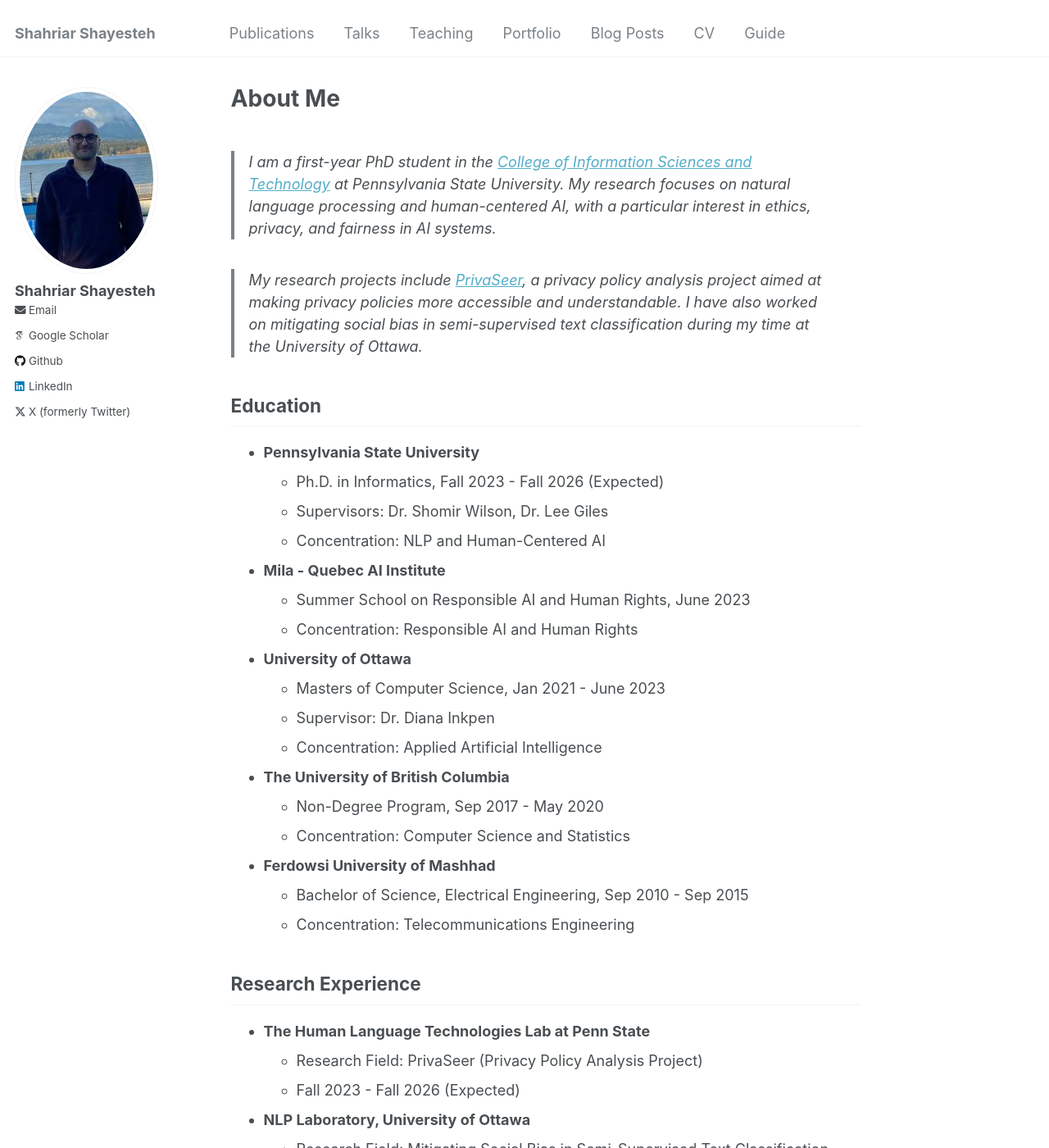
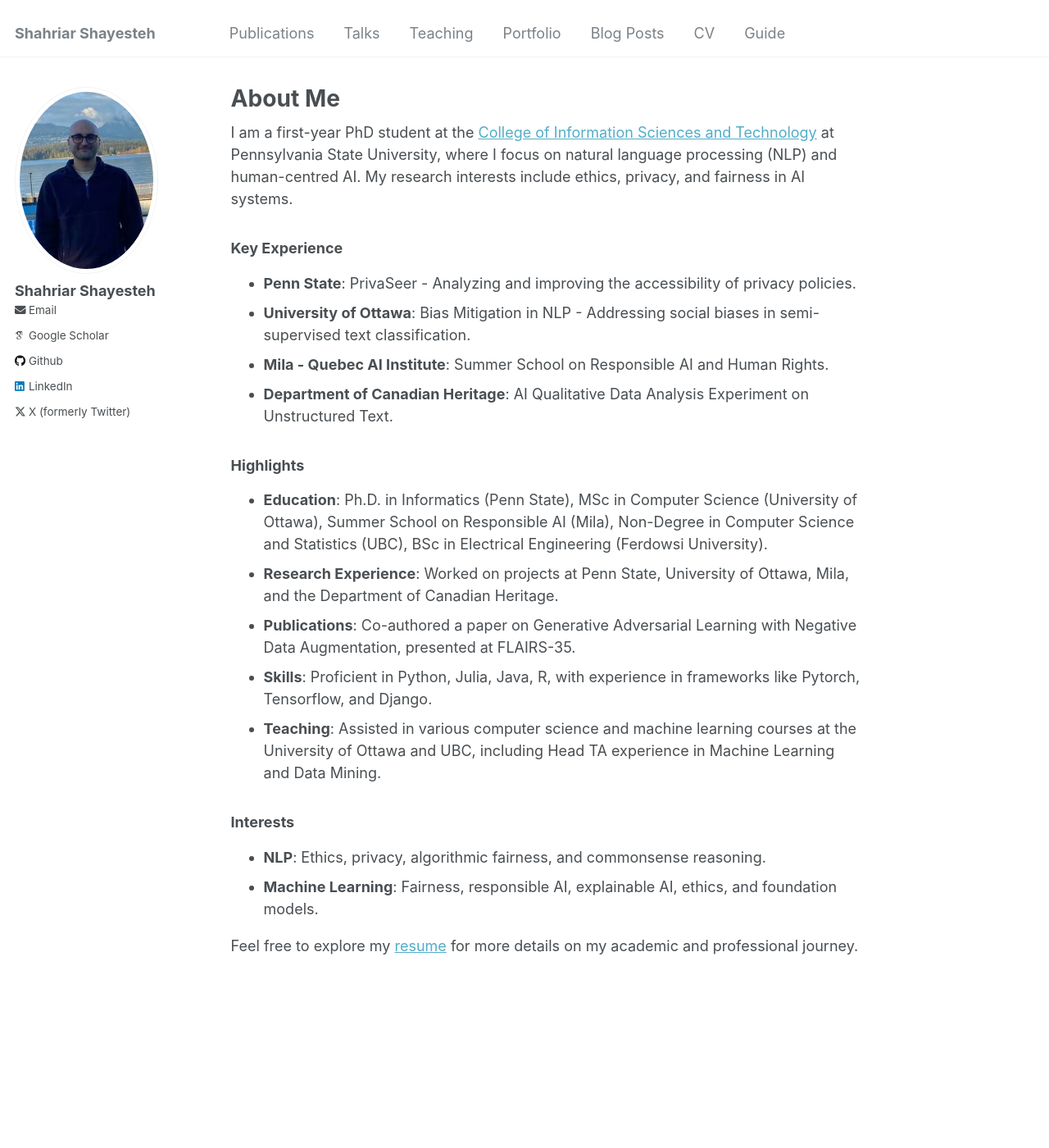
Before and after one commit to shahriarshayesteh/shahriarshayesteh.github.io, a Jekyll site: the page built from _pages/about.md, in a window 1280 px wide and 1400 px high. Shown: the whole window at 82% size. Built offline with Jekyll 4.4.1, drawn with Linux system fonts in a browser that asks for light colours; some web fonts are replaced; some of the changed text lies outside the part shown.

Commit message:
Update about.md

```diff
--- a/_pages/about.md
+++ b/_pages/about.md
@@ -8,71 +8,23 @@ redirect_from:
   - /about.html
 ---
 
-> I am a first-year PhD student in the [College of Information Sciences and Technology](https://ist.psu.edu/) at Pennsylvania State University. My research focuses on natural language processing and human-centered AI, with a particular interest in ethics, privacy, and fairness in AI systems.
+I am a first-year PhD student at the [College of Information Sciences and Technology](https://ist.psu.edu/) at Pennsylvania State University, where I focus on natural language processing (NLP) and human-centred AI. My research interests include ethics, privacy, and fairness in AI systems.
 
-> My research projects include [PrivaSeer](https://privaseer.ist.psu.edu), a privacy policy analysis project aimed at making privacy policies more accessible and understandable. I have also worked on mitigating social bias in semi-supervised text classification during my time at the University of Ottawa.
+### Key Experience
+- **Penn State**: PrivaSeer - Analyzing and improving the accessibility of privacy policies.
+- **University of Ottawa**: Bias Mitigation in NLP - Addressing social biases in semi-supervised text classification.
+- **Mila - Quebec AI Institute**: Summer School on Responsible AI and Human Rights.
+- **Department of Canadian Heritage**: AI Qualitative Data Analysis Experiment on Unstructured Text.
 
-## Education
+### Highlights
+- **Education**: Ph.D. in Informatics (Penn State), MSc in Computer Science (University of Ottawa), Summer School on Responsible AI (Mila), Non-Degree in Computer Science and Statistics (UBC), BSc in Electrical Engineering (Ferdowsi University).
+- **Research Experience**: Worked on projects at Penn State, University of Ottawa, Mila, and the Department of Canadian Heritage.
+- **Publications**: Co-authored a paper on Generative Adversarial Learning with Negative Data Augmentation, presented at FLAIRS-35.
+- **Skills**: Proficient in Python, Julia, Java, R, with experience in frameworks like Pytorch, Tensorflow, and Django.
+- **Teaching**: Assisted in various computer science and machine learning courses at the University of Ottawa and UBC, including Head TA experience in Machine Learning and Data Mining.
 
-- **Pennsylvania State University**
-  - Ph.D. in Informatics, Fall 2023 - Fall 2026 (Expected)
-  - Supervisors: Dr. Shomir Wilson, Dr. Lee Giles
-  - Concentration: NLP and Human-Centered AI
+### Interests
+- **NLP**: Ethics, privacy, algorithmic fairness, and commonsense reasoning.
+- **Machine Learning**: Fairness, responsible AI, explainable AI, ethics, and foundation models.
 
-- **Mila - Quebec AI Institute**
-  - Summer School on Responsible AI and Human Rights, June 2023
-  - Concentration: Responsible AI and Human Rights
-
-- **University of Ottawa**
-  - Masters of Computer Science, Jan 2021 - June 2023
-  - Supervisor: Dr. Diana Inkpen
-  - Concentration: Applied Artificial Intelligence
-
-- **The University of British Columbia**
-  - Non-Degree Program, Sep 2017 - May 2020
-  - Concentration: Computer Science and Statistics
-
-- **Ferdowsi University of Mashhad**
-  - Bachelor of Science, Electrical Engineering, Sep 2010 - Sep 2015
-  - Concentration: Telecommunications Engineering
-
-## Research Experience
-
-- **The Human Language Technologies Lab at Penn State**
-  - Research Field: PrivaSeer (Privacy Policy Analysis Project)
-  - Fall 2023 - Fall 2026 (Expected)
-
-- **NLP Laboratory, University of Ottawa**
-  - Research Field: Mitigating Social Bias in Semi-Supervised Text Classification
-  - Jan 2021 - June 2023
-
-- **Department of Canadian Heritage**
-  - Research Field: AI Qualitative Data Analysis Experiment on Unstructured Text
-  - Feb 2022 - April 2022
-
-## Publications
-
-- **Generative Adversarial Learning with Negative Data Augmentation for Semi-supervised Text Classification**
-  - Issued: Vol. 35 (2022): Proceedings of FLAIRS-35
-  - Authors: Shahriar Shayesteh, Diana Inkpen
-
-
-## Research Interests
-
-- **Natural Language Processing:** Ethics in NLP, NLP in Computational Social Science, Algorithmic Fairness in NLP, Privacy in NLP, Commonsense Reasoning in NLP
-- **Machine Learning:** Fairness in AI, Responsible AI, Explainable AI, Ethics in AI, Graph Neural Networks, Foundation Models
-
-## Teaching Assistant Experience
-
-- **The University of Ottawa**
-  - CSI5389 Electronic Commerce Technologies, Winter 2023
-  - ITI1121 Introduction To Computing II, Fall 2022
-  - ITI1121 Introduction To Computing II, Winter 2022
-  - ITI1120 Introduction To Computing I, Fall 2021
-
-- **The University of British Columbia**
-  - CPSC 340 Machine Learning and Data Mining, Summer 2021
-  - CPSC 540/440 Advanced Machine Learning, Winter 2021
-  - CPSC 340 Machine Learning and Data Mining (Head TA), Fall 2020
-  - CPSC 340 Machine Learning and Data Mining, Summer 2020
-  - CPSC 340 Machine Learning and Data Mining, Fall 2019
+Feel free to explore my [resume](#) for more details on my academic and professional journey.
```
